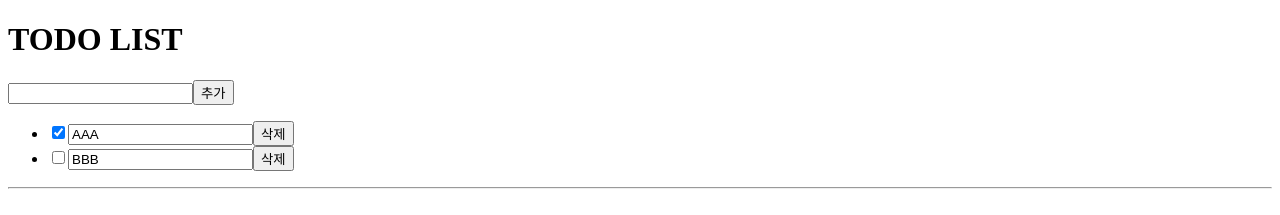
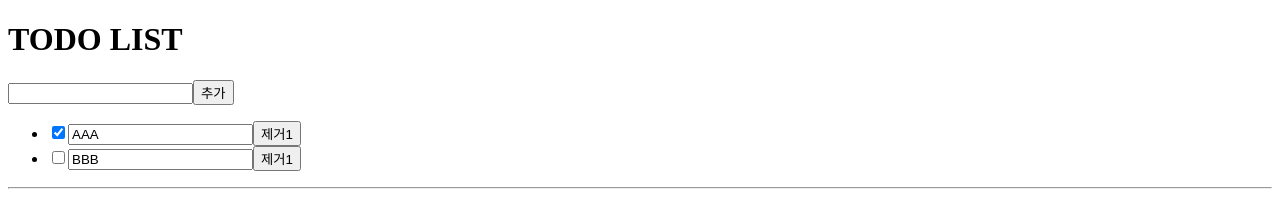
Before and after one commit to JUNWOO45/vue-practice, a Vue app: page / in a window 1280 px wide. Shown: the top 215 px of the page. Built offline with nearby package versions, Linux system fonts and the light colour scheme.

Commit message:
feat: slot

```diff
--- a/src/components/Todolist.vue
+++ b/src/components/Todolist.vue
@@ -1,10 +1,22 @@
 <template>
   <ul>
     <li v-for="todoItem in todos" :key="todoItem.id">
-      <todolist-item :title="todoItem.title" :completed="todoItem.completed"></todolist-item>
+      <todolist-item :title="todoItem.title" :completed="todoItem.completed">
+        <template v-slot:header="slotProps">
+          <input type="checkbox" :checked="slotProps.completed" />
+        </template>
+        <template v-slot:footer="slotProps">
+          <button
+            @click="removeTodo(slotProps.title)"
+            type="checkbox"
+            :completed="slotProps.title"
+          >제거1</button>
+        </template>
+      </todolist-item>
     </li>
   </ul>
 </template>
+
 <script>
 import TodolistItem from "@/components/TodolistItem";
 
@@ -18,6 +30,11 @@ export default {
       type: Array,
       required: true
     }
+  },
+  methods: {
+    removeTodo(title) {
+      console.log("removeTodo", title);
+    }
   }
 };
 </script>
--- a/src/components/TodolistItem.vue
+++ b/src/components/TodolistItem.vue
@@ -1,8 +1,12 @@
 <template>
   <div>
-    <input type="checkbox" :checked="checked" />
+    <slot name="header" v-bind:completed="checked">
+      <input type="checkbox" :checked="checked" />
+    </slot>
     <input type="text" v-model="inputValue" />
-    <button>삭제</button>
+    <slot name="footer" v-bind:title="title">
+      <button>삭제</button>
+    </slot>
   </div>
 </template>
 <script>
```
